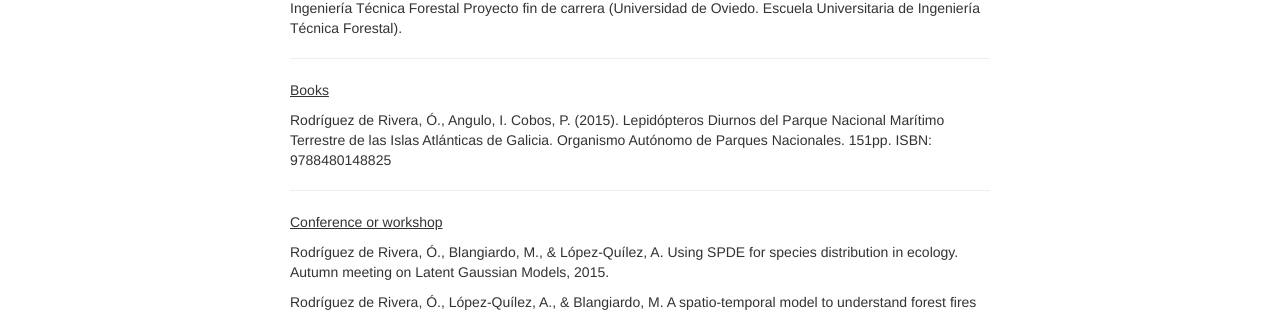
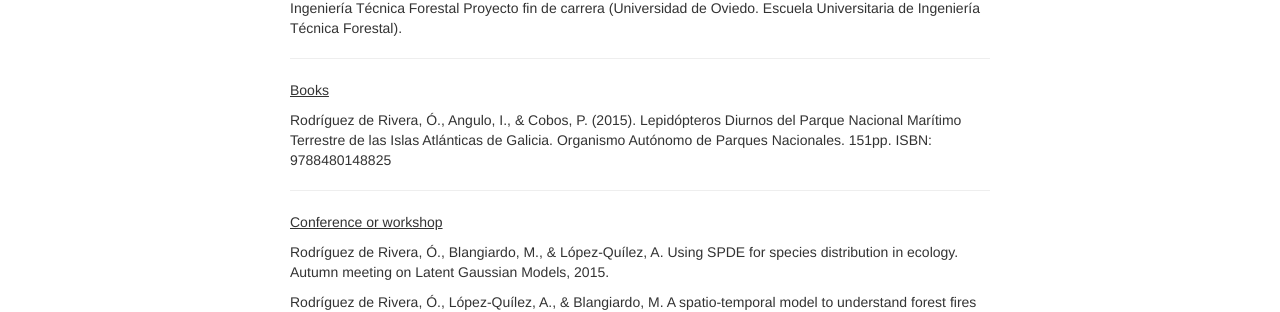
Before and after one commit to orrortega/orrortega.github.io, a Jekyll site: the page built from pages/research.md, in a window 1280 px wide. Shown: the part 504-816 px from the top of the page. Built offline with Jekyll 4.4.1, drawn with Linux system fonts in a browser that asks for light colours.

```diff
--- a/pages/research.md
+++ b/pages/research.md
@@ -24,7 +24,7 @@ Rodríguez de Rivera, Ó. (2010). Inventario entomológico del parque nacional m
 ---
 <u>Books
 
-Rodríguez de Rivera, Ó., Angulo, I. Cobos, P. (2015). Lepidópteros Diurnos del Parque Nacional Marítimo Terrestre de las Islas Atlánticas de Galicia. Organismo Autónomo de Parques Nacionales. 151pp. ISBN: 9788480148825
+Rodríguez de Rivera, Ó., Angulo, I., & Cobos, P. (2015). Lepidópteros Diurnos del Parque Nacional Marítimo Terrestre de las Islas Atlánticas de Galicia. Organismo Autónomo de Parques Nacionales. 151pp. ISBN: 9788480148825
 
 ---
 <u>Conference or workshop
```
